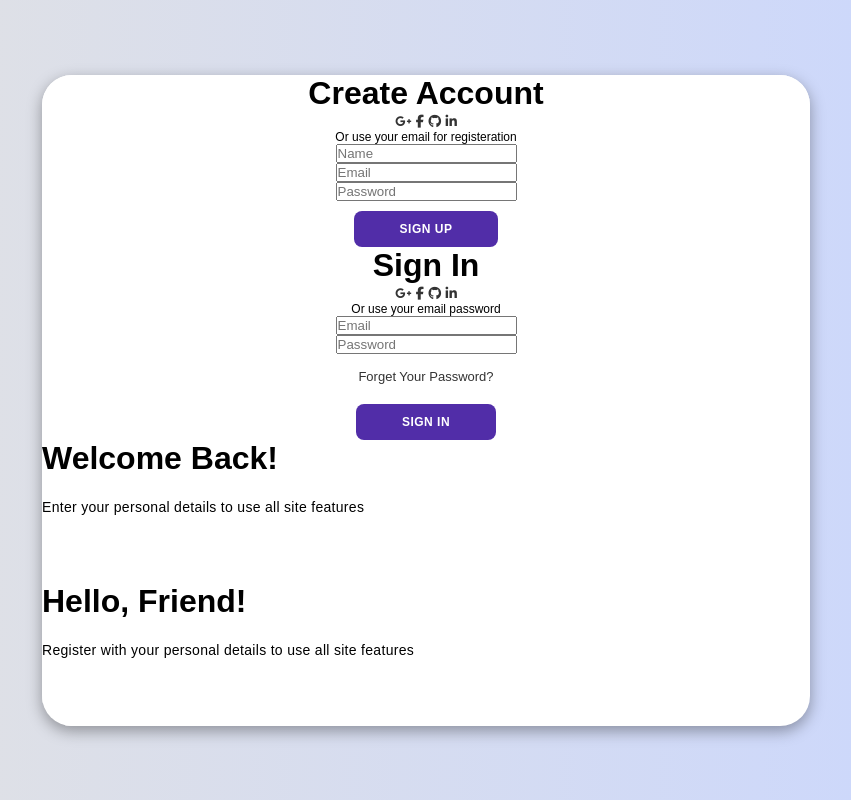
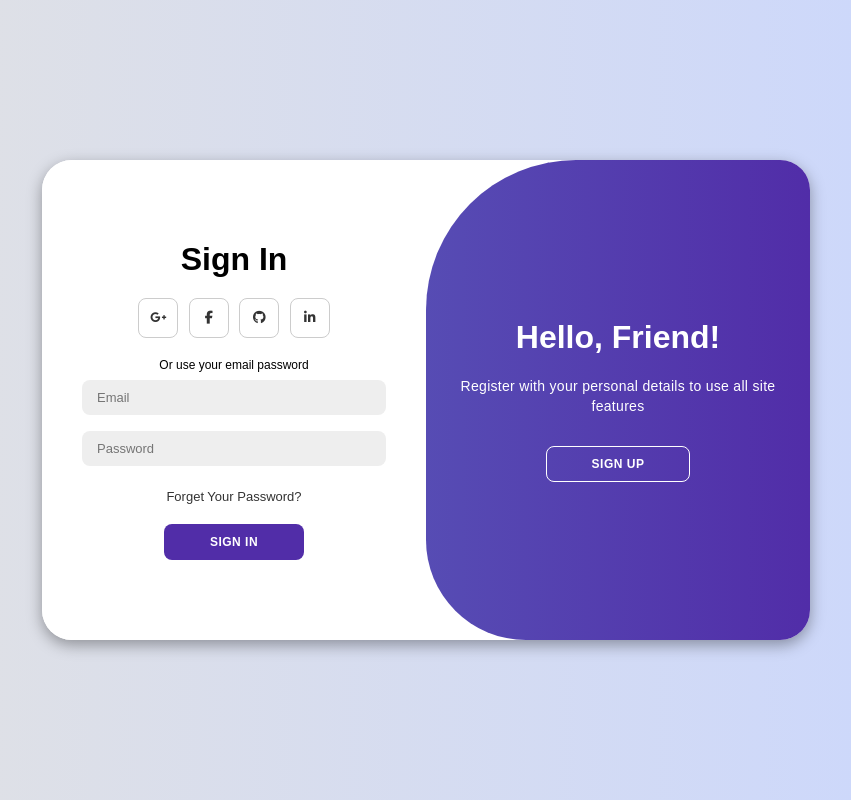
Before and after one commit to joaolucasbraunsdeaguiar/LOGINPAGE, a plain HTML site: page index.html in a window 1280 px wide. Shown: the whole page, without its empty margins (214-1065 px from the left). Drawn offline with Linux system fonts and the light colour scheme; a script that the page names is missing.

Commit message:
Acerto no HTML, finalização do CSS e criação e finalização do JS! Projeto concluído!

```diff
--- /dev/null
+++ b/script.js
@@ -0,0 +1,11 @@
+const container = document.getElementById('container')
+const registerBtn = document.getElementById('register');
+const loginBtn = document.getElementById('login')
+
+registerBtn.addEventListener('click', () =>{
+    container.classList.add("active");
+})
+
+loginBtn.addEventListener('click', () =>{
+    container.classList.remove("active");
+})
--- a/style.css
+++ b/style.css
@@ -74,3 +74,137 @@ body {
     padding: 0 40px;
     height: 100%;
 }
+
+.container input{
+    background-color: #eee;
+    border: none;
+    margin: 8px 0;
+    padding: 10px 15px;
+    font-size: 13px;
+    border-radius: 8px;
+    width: 100%;
+    outline: none;
+}
+
+.form-container{
+    position: absolute;
+    top: 0;
+    height: 100%;
+    transform: all 0.6s ease-in-out;
+}
+
+.sign-in{
+    left: 0;
+    width: 50%;
+    z-index: 2;
+}
+
+.container.active .sign-in{
+    transform: translateX(100%);
+}
+
+.sign-up{
+    left: 0;
+    width: 50%;
+    opacity: 0;
+    z-index: 1;
+}
+
+.container.active .sign-up{
+    transform: translateX(100%);
+    opacity: 1;
+    z-index: 5;
+    animation: move 0.6s;
+}
+
+@keyframes move{
+    0%, 49.99%{
+        opacity: 0;
+        z-index: 1;
+    }
+    50%, 100%{
+        opacity: 1;
+        z-index: 5;
+    }
+}
+
+.social-icons{
+    margin: 20px 0;
+}
+
+.social-icons a{
+    border: 1px solid #ccc;
+    border-radius: 20%;
+    display: inline-flex;
+    justify-content: center;
+    align-items: center;
+    margin: 0 3px;
+    width: 40px;
+    height: 40px;
+}
+
+.toggle-container{
+    position: absolute;
+    top: 0;
+    left: 50%;
+    width: 50%;
+    height: 100%;
+    overflow: hidden;
+    transition: all 0.6s ease-in-out;
+    border-radius: 150px 0 0 100px;
+    z-index: 1000;
+}
+
+.container.active .toggle-container{
+    transform: translateX(-100%);
+    border-radius: 0 150px 100px 0;
+}
+
+.toggle{
+    background-color: #512da8;
+    height: 100%;
+    background: linear-gradient(to right, #5c6bc0, #512da8);
+    color: #fff;
+    position: relative;
+    left: -100%;
+    height: 100%;
+    width: 200%;
+    transform: translateX(0);
+    transition: all 0.6s ease-in-out;
+}
+
+.container.active .toggle{
+    transform: translateX(50%);
+}
+
+.toggle-panel{
+    position: absolute;
+    width: 50%;
+    height: 100%;
+    display: flex;
+    align-items: center;
+    justify-content: center;
+    flex-direction: column;
+    padding: 0 30px;
+    text-align: center;
+    top: 0;
+    transform: translateX(0);
+    transition: all 0.6s ease-in-out;
+}
+
+.toggle-left{
+    transform: translateX(-200%);
+}
+
+.container.active .toggle-left{
+    transform: translateX(0);
+}
+
+.toggle-right{
+    right: 0;
+    transform: translateX(0);
+}
+
+.container.active .toggle-right{
+    transform: translateX(200%);
+}
```
Also changed, not shown: index.html (+2 -2 lines).
